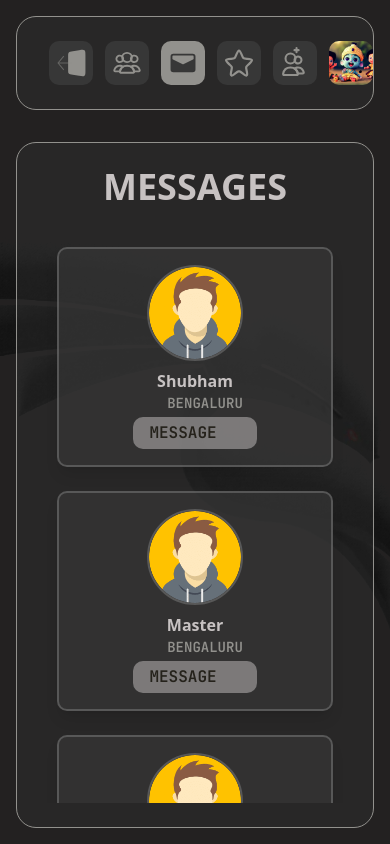
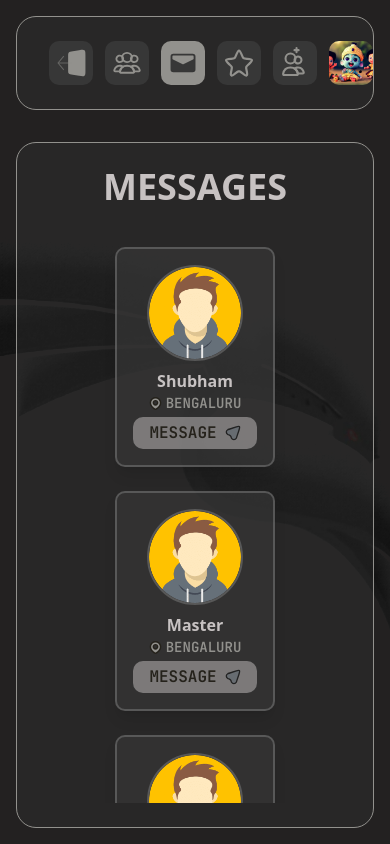
Before and after one commit to singodiyashubham87/object-oriented-friendship-frontend, a React (Vite) app: page /messages in a window 390 px wide. Built offline with nearby package versions, Linux system fonts and the light colour scheme; some icons are missing.

Commit message:
chore: replace grid with flexbox for friends boxes

```diff
--- a/src/pages/Friends/Friends.jsx
+++ b/src/pages/Friends/Friends.jsx
@@ -1,6 +1,6 @@
 import userAvatar from '@/assets/images/userAvatar.png'
-import LocationIcon from '@/components/icons/Location'
-import MessageIcon from '@/components/icons/Message'
+import LocationIcon from '@/components/icons/LocationIcon'
+import MessageIcon from '@/components/icons/MessageIcon'
 import { friendsData } from '@/pages/Friends/data/friends'
 import React from 'react'
 import { Tooltip } from 'react-tooltip'
@@ -13,7 +13,7 @@ const Friends = () => {
 					Friends
 				</h2>
 			</div>
-			<div className="w-full px-4 py-2 grid grid-cols-1 msm:grid-cols-2 sm:grid-cols-3 gap-6 md:grid-cols-4 lg:grid-cols-5 overflow-y-auto overflow-x-hidden">
+			<div className="w-full flex justify-center flex-wrap px-4 py-2 gap-6 overflow-y-auto overflow-x-hidden">
 				{friendsData.map((friend, index) => (
 					<div
 						key={friend.id}
--- a/src/pages/Messages/Messages.jsx
+++ b/src/pages/Messages/Messages.jsx
@@ -1,20 +1,20 @@
 import userAvatar from '@/assets/images/userAvatar.png'
-import LocationIcon from '@/components/icons/Location'
-import MessageIcon from '@/components/icons/Message'
+import LocationIcon from '@/components/icons/LocationIcon'
+import MessageIcon from '@/components/icons/MessageIcon'
 import { friendsData } from '@/pages/Friends/data/friends'
 import React from 'react'
 import { Tooltip } from 'react-tooltip'
 
 const Messages = () => {
 	return (
-		<div className="flex-grow flex flex-col justify-center items-center gap-8 w-full h-11/12 bg-dark-glassmorphism-30 border-xs border-secondary-silver rounded-custom-s overflow-y-auto overflow-x-hidden px-6 py-6">
+		<div className="flex-grow flex flex-col justify-center items-center gap-8 w-full bg-dark-glassmorphism-30 border-xs border-secondary-silver rounded-custom-s overflow-y-auto overflow-x-hidden px-6 py-6">
 			<div className="flex justify-center">
 				<h2 className="text-4xl text-primary-silver font-bold uppercase">
 					Messages
 				</h2>
 			</div>
-			<div className="w-full px-4 py-2 grid grid-cols-1 msm:grid-cols-2 sm:grid-cols-3 gap-6 md:grid-cols-4 lg:grid-cols-5 overflow-y-auto overflow-x-hidden">
-				{friendsData.map((friend, index) => (
+			<div className="w-full flex justify-center flex-wrap px-4 py-2 gap-6 overflow-y-auto overflow-x-hidden">
+				{friendsData.slice(0, 8).map((friend, index) => (
 					<div
 						key={friend.id}
 						className="flex flex-col gap-2 items-center justify-stretch bg-dark-glassmorphism-70 rounded-custom-xs p-4 shadow-lg border-2 border-gray-30"
```
